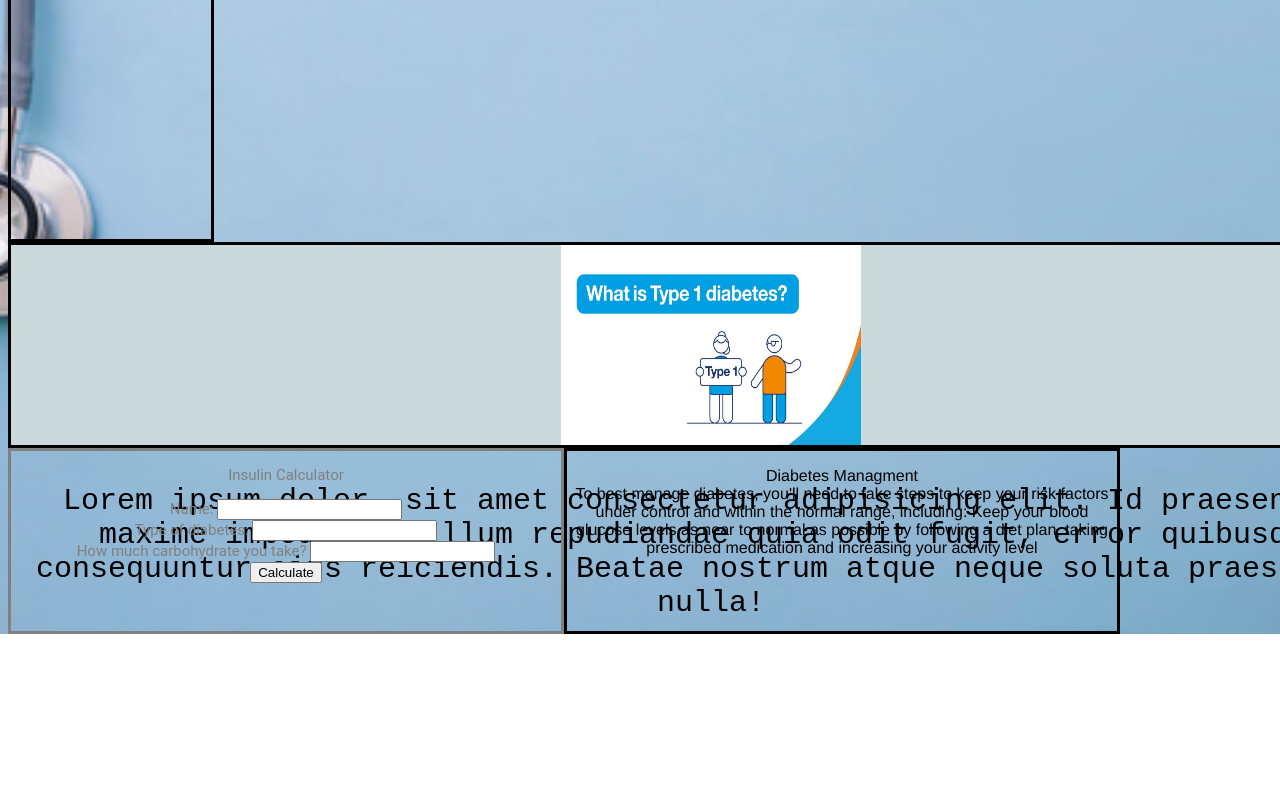
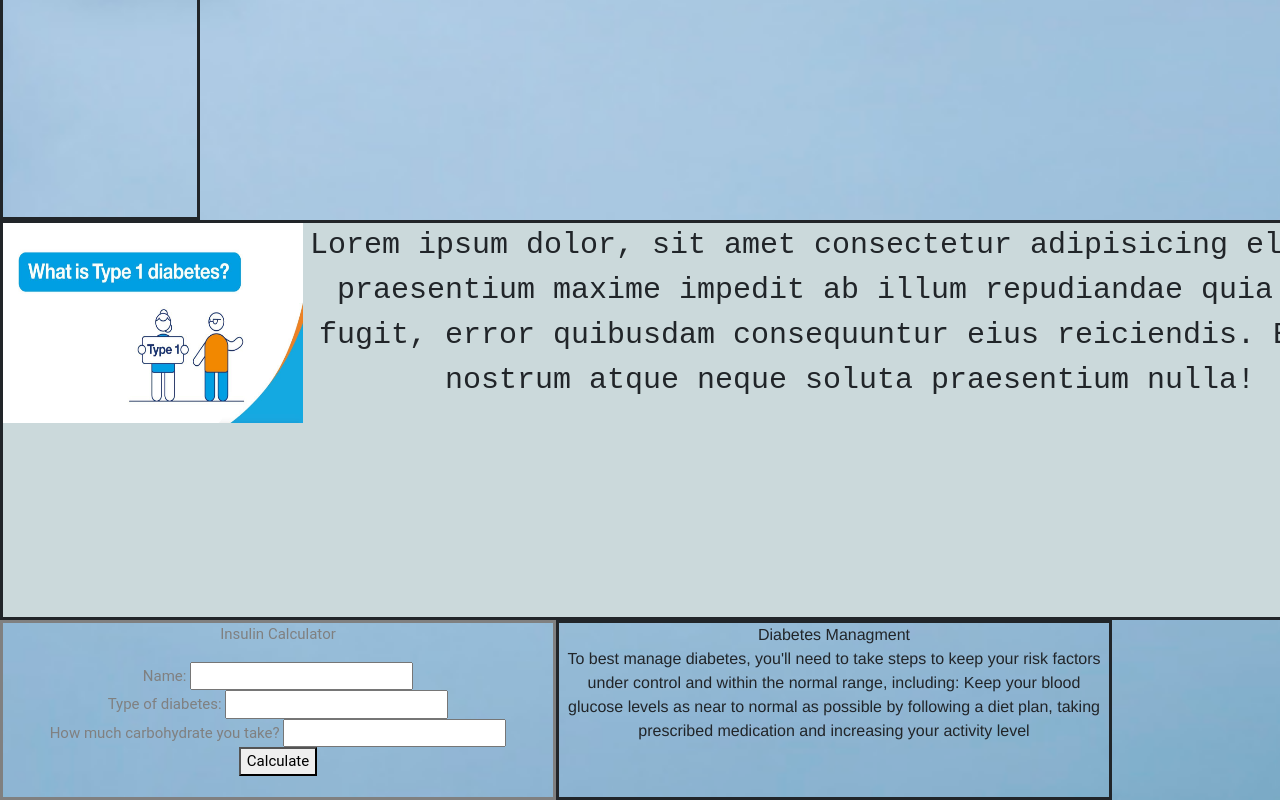
Before and after one commit to hudajundi/si-first-project, a plain HTML site: page index.html in a window 1280 px wide. Shown: the part 480-1280 px from the top of the page. Before the commit the page ends 1114 px from the top, so only its background shows below. Drawn offline with nearby package versions, Linux system fonts and the light colour scheme.

Commit message:
added bootstrap

```diff
--- a/index.html
+++ b/index.html
@@ -4,7 +4,7 @@
     <meta charset="UTF-8">
     <meta http-equiv="X-UA-Compatible" content="IE=edge">
     <meta name="viewport" content="width=device-width, initial-scale=1.0">
-    <!-- <link href="https://cdn.jsdelivr.net/npm/bootstrap@5.0.2/dist/css/bootstrap.min.css" rel="stylesheet" integrity="sha384-EVSTQN3/azprG1Anm3QDgpJLIm9Nao0Yz1ztcQTwFspd3yD65VohhpuuCOmLASjC" crossorigin="anonymous"> -->
+    <link href="https://cdn.jsdelivr.net/npm/bootstrap@5.0.2/dist/css/bootstrap.min.css" rel="stylesheet" integrity="sha384-EVSTQN3/azprG1Anm3QDgpJLIm9Nao0Yz1ztcQTwFspd3yD65VohhpuuCOmLASjC" crossorigin="anonymous">
     <link rel="stylesheet" href="resources/CSS/style.css">
     <title>The title</title>
 </head>
--- a/resources/CSS/style.css
+++ b/resources/CSS/style.css
@@ -77,7 +77,7 @@ body {
   img{
       width: 18.75rem;
       height: 12.5rem;
-      display: inline-block
+      float: left;
   }
 
 
@@ -86,7 +86,7 @@ body {
 
 
       width: 87.5rem;
-      height: 12.5rem;
+      height: 25rem;
       border: solid;
       background-color:	#cbd9db;
       font-size: 30px;
@@ -101,7 +101,7 @@ body {
 
 
       height: 11.25rem;
-      width: 34.375rem;
+      width: 34.75rem;
       border: solid;
       font-size: 15px;
       color: gray;
@@ -119,7 +119,7 @@ body {
 
     float: left;
     height: 11.25rem;
-    width: 34.375rem;
+    width: 34.75rem;
     border: solid;
 
 
```
